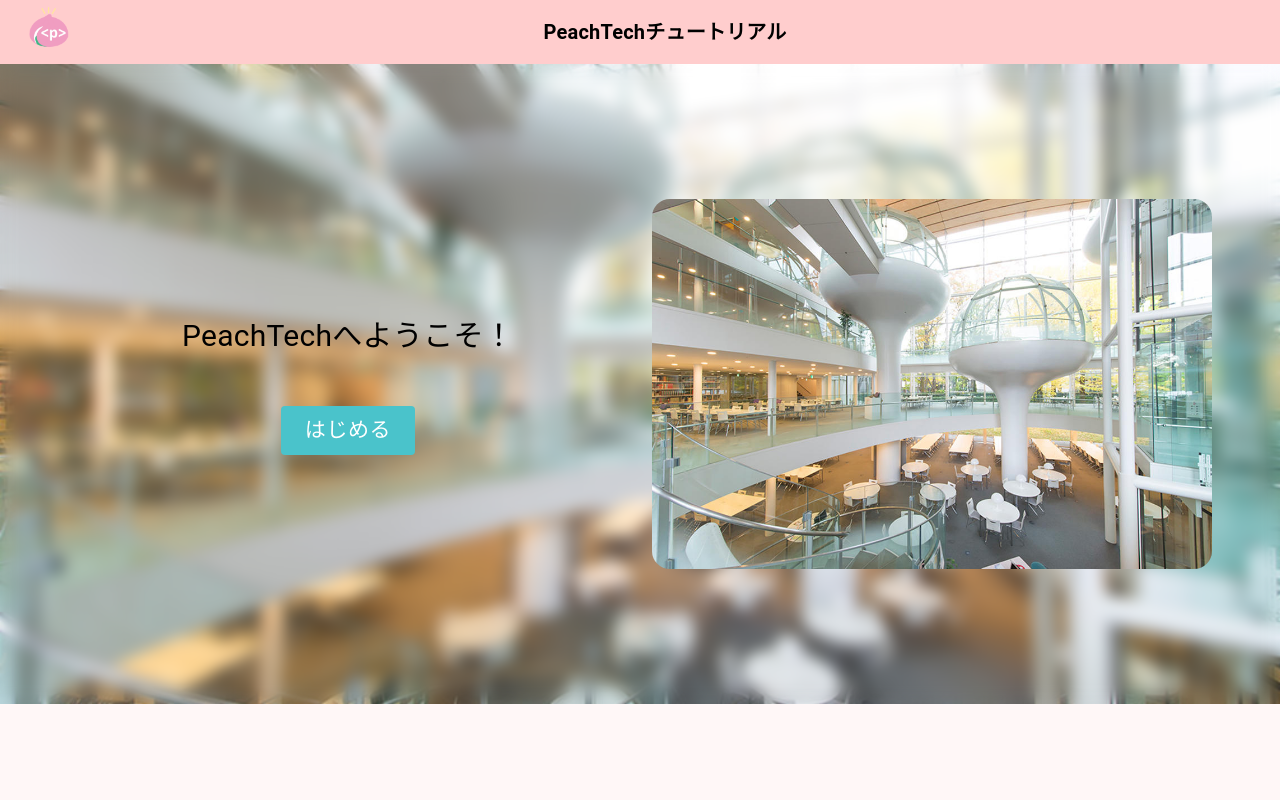
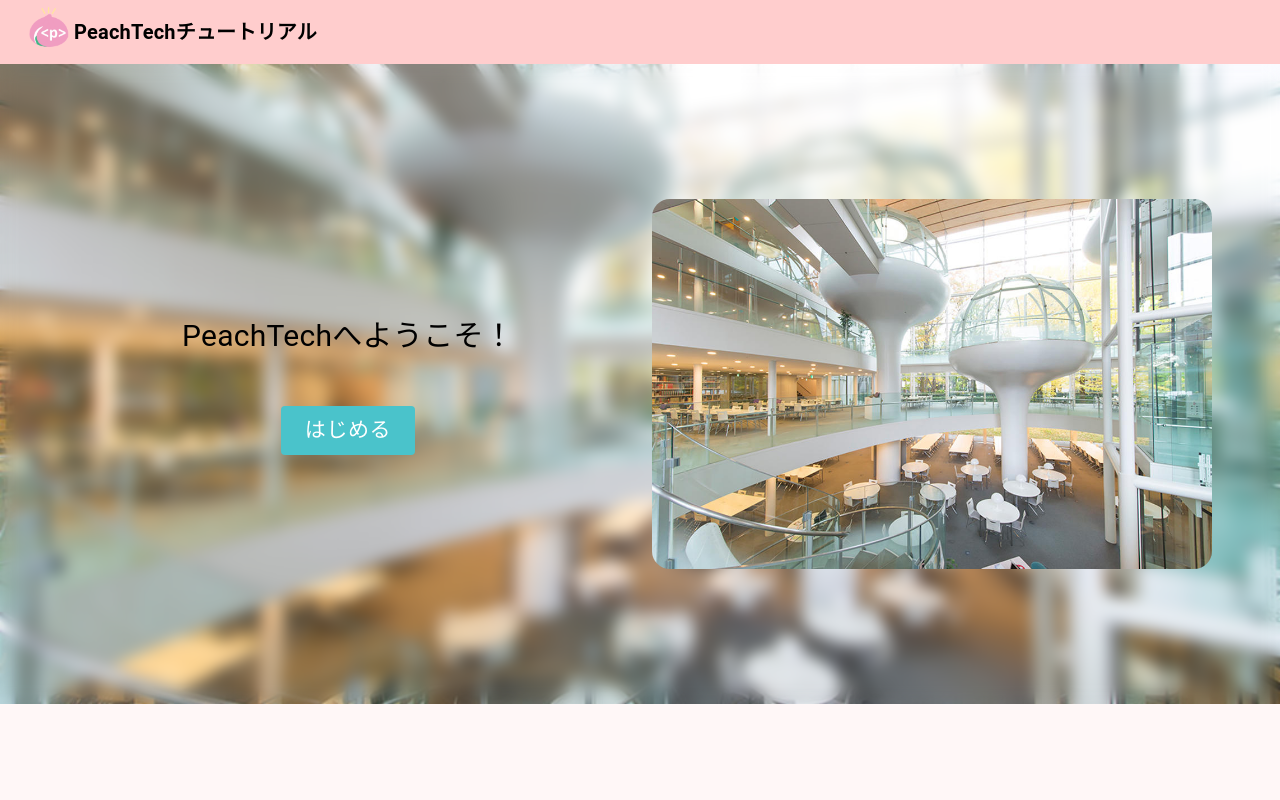
Before and after one commit to Peach-Tech0927/PeachTech-tutorial, a Next.js app: page / in a window 1280 px wide. Shown: the top 800 px of the page. Built offline with nearby package versions, Linux system fonts and the light colour scheme.

Commit message:
headerの中の文字のmarginを削除

```diff
--- a/app/components/Molecules/header.tsx
+++ b/app/components/Molecules/header.tsx
@@ -14,7 +14,6 @@ const Header = () => {
           />
         </Link>
         <Typography
-          m={{ xs: 0, sm: "0 auto" }}
           color={"black"}
           fontSize={{ xs: 15, md: 20 }}
           fontWeight={"bold"}
```
